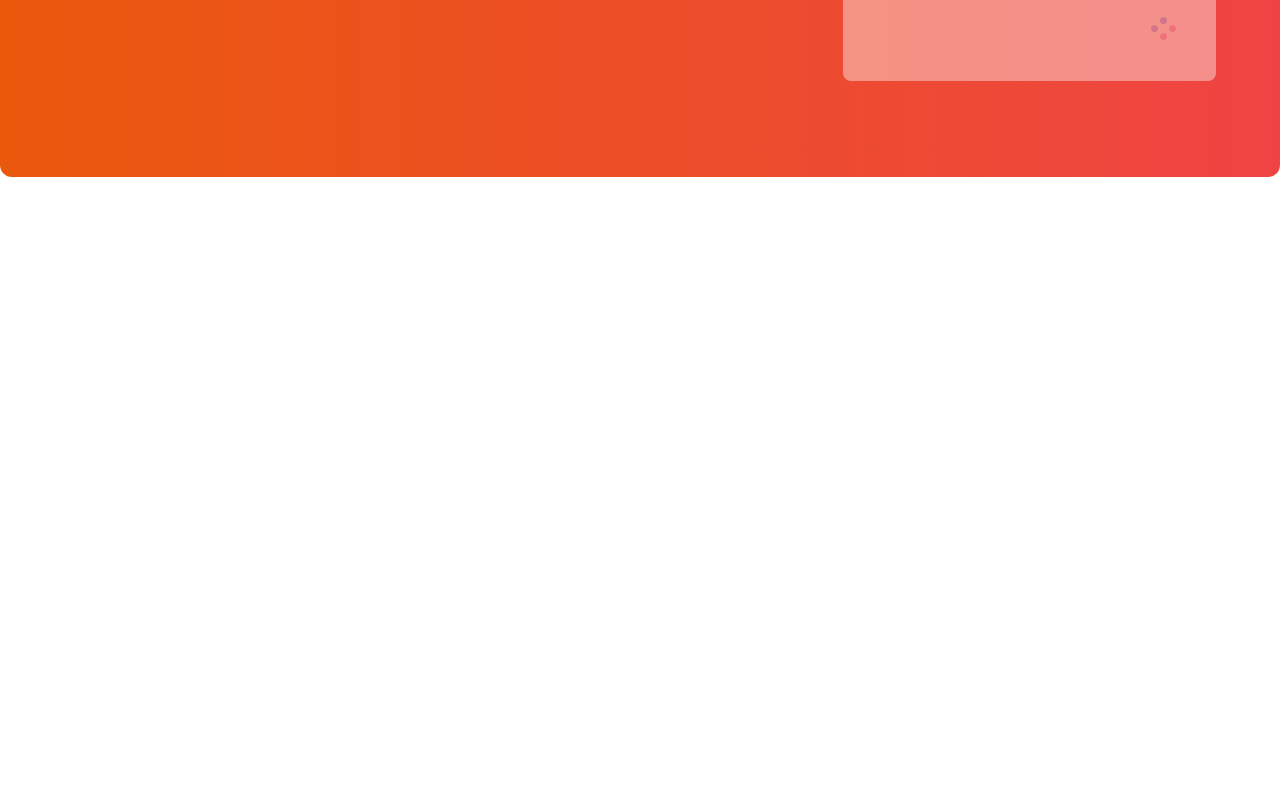
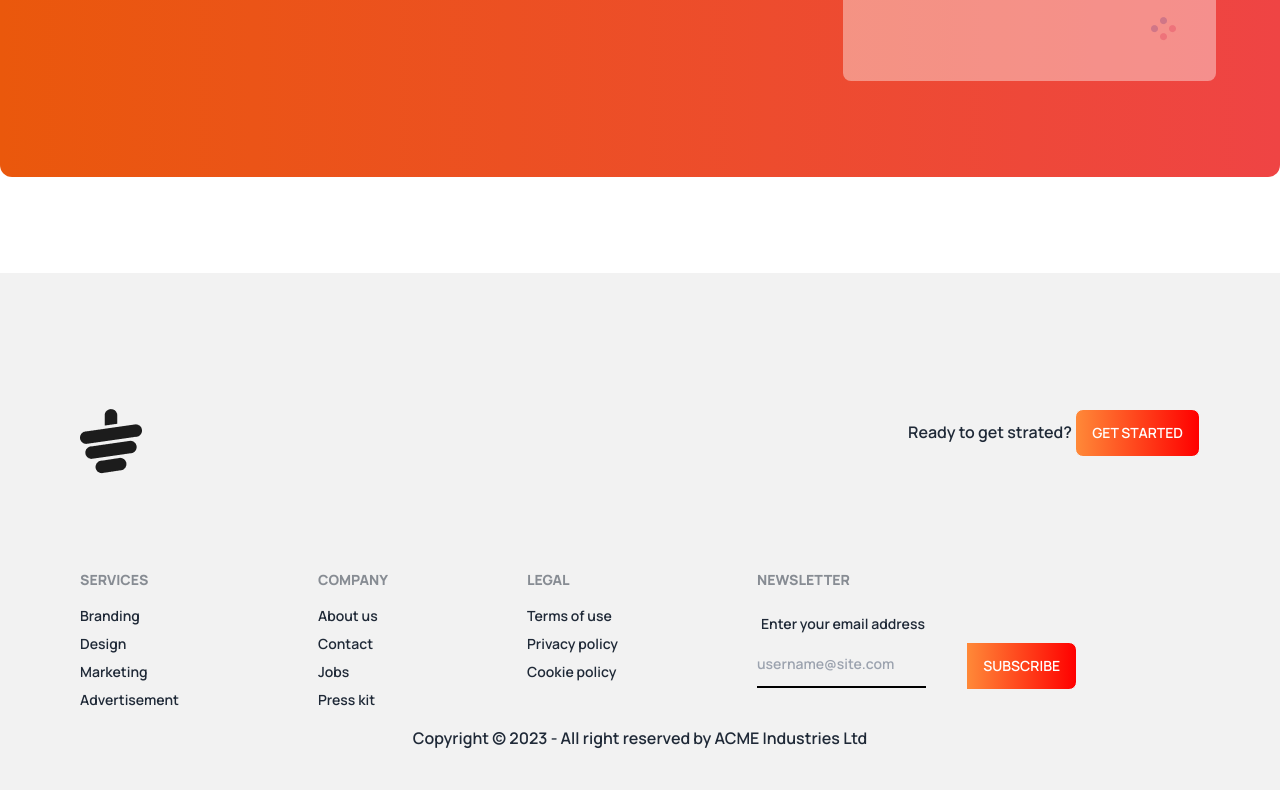
Before and after one commit to ayon121/tea-house-website-with-tailwind, a plain HTML site: page index.html in a window 1280 px wide. Shown: the part 2902-3692 px from the top of the page. Before the commit the page ends 3175 px from the top, so only its background shows below. Drawn offline with nearby package versions, Linux system fonts and the light colour scheme.

Commit message:
website done

```diff
--- a/index.html
+++ b/index.html
@@ -7,6 +7,17 @@
     <link rel="preconnect" href="https://fonts.gstatic.com" crossorigin>
     <link href="https://fonts.googleapis.com/css2?family=Manrope:wght@600;800&display=swap" rel="stylesheet">
     <title>Tea House</title>
+    <!-- tailwind custom -->
+    <script>
+        tailwind.config = {
+          theme: {
+            extend: {
+              colors: {
+              }
+            }
+          }
+        }
+      </script>
     <!-- font awesome -->
     <script src="https://kit.fontawesome.com/d27eb0bddb.js" crossorigin="anonymous"></script>
     <!-- daisyui -->
@@ -127,7 +138,7 @@
                 <div class="space-y-5">
                     <h3 class="text-3xl font-extrabold text-white">Meet Our Super <br> Clients</h3>
                     <p class="text-white"> There are many variations of passages of Lorem Ipsum available, but the majority have suffered alteration in some form, by injected humour, or randomised words which don't look even slightly believable. </p>
-                    <button class="btn btn-primary">Show All</button>
+                    <button class="btn bg-gradient-to-r from-[#FF8938] to-[#F00] border-black text-white">Show All</button>
                 </div>
             </div>
             <!-- review container -->
@@ -168,5 +179,55 @@
         </section>
     </main>
     <!-- this is footer section -->
+    <footer class="p-10 bg-base-200 text-base-content">
+        <div class="flex justify-between my-24 lg:px-10">
+            <img src="./images/cup.png" alt="">
+            <p>Ready to get strated?
+                <button class="btn bg-gradient-to-r from-[#FF8938] to-[#F00] text-white">Get Started</button>
+            </p>
+
+        </div>
+        <div class="footer lg:px-10">
+            <div>
+                <span class="footer-title">Services</span>
+                <a class="link link-hover">Branding</a>
+                <a class="link link-hover">Design</a>
+                <a class="link link-hover">Marketing</a>
+                <a class="link link-hover">Advertisement</a>
+            </div>
+            <div>
+                <span class="footer-title">Company</span>
+                <a class="link link-hover">About us</a>
+                <a class="link link-hover">Contact</a>
+                <a class="link link-hover">Jobs</a>
+                <a class="link link-hover">Press kit</a>
+            </div>
+            <div>
+                <span class="footer-title">Legal</span>
+                <a class="link link-hover">Terms of use</a>
+                <a class="link link-hover">Privacy policy</a>
+                <a class="link link-hover">Cookie policy</a>
+            </div>
+            <div>
+                <span class="footer-title">Newsletter</span>
+                <div class="form-control w-80">
+                <label class="label">
+                    <span class="label-text">Enter your email address</span>
+                </label>
+                <div class="relative">
+                    <input type="text" placeholder="username@site.com" class="py-3 bg-transparent border-b-2 border-black outline-none" />
+                    <button class="btn absolute top-0 right-0 rounded-l-none  bg-gradient-to-r from-[#FF8938] to-[#F00] text-white ">Subscribe</button>
+                </div>
+                </div>
+            </div>
+        </div>
+        <div>
+            <div class="mt-4 text-center">
+                <p>Copyright © 2023 - All right reserved by ACME Industries Ltd</p>
+            </div>
+
+        </div>
+</footer>
+
 </body>
 </html>
```
